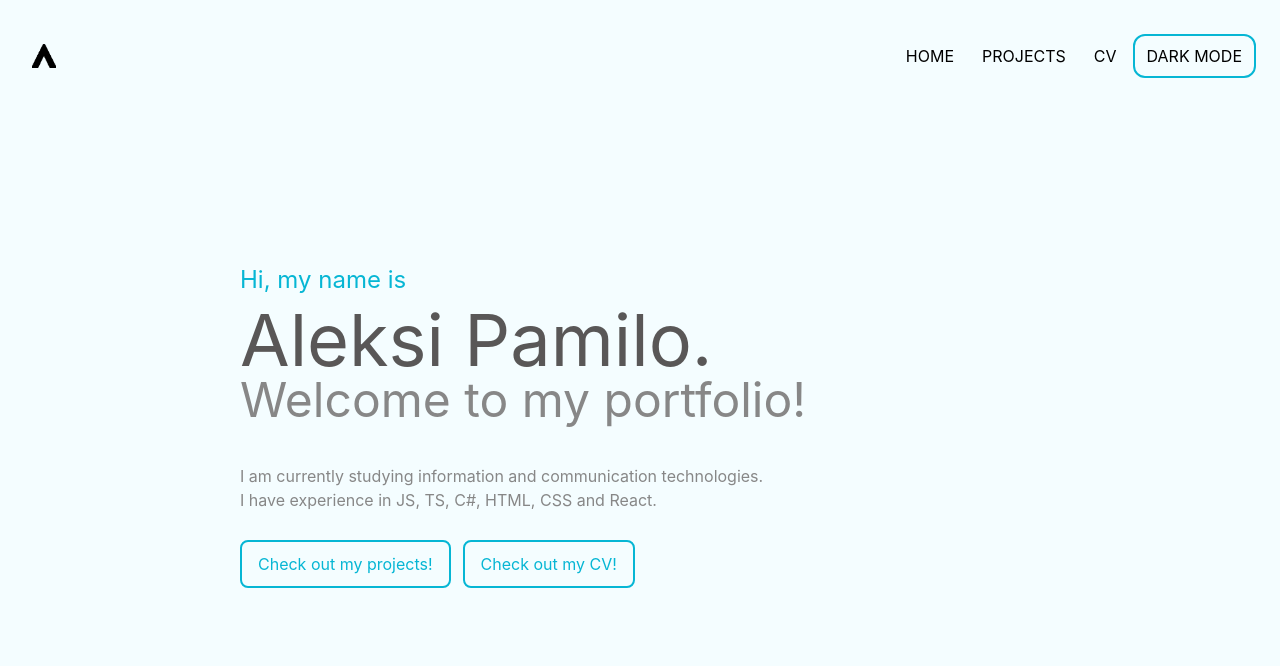
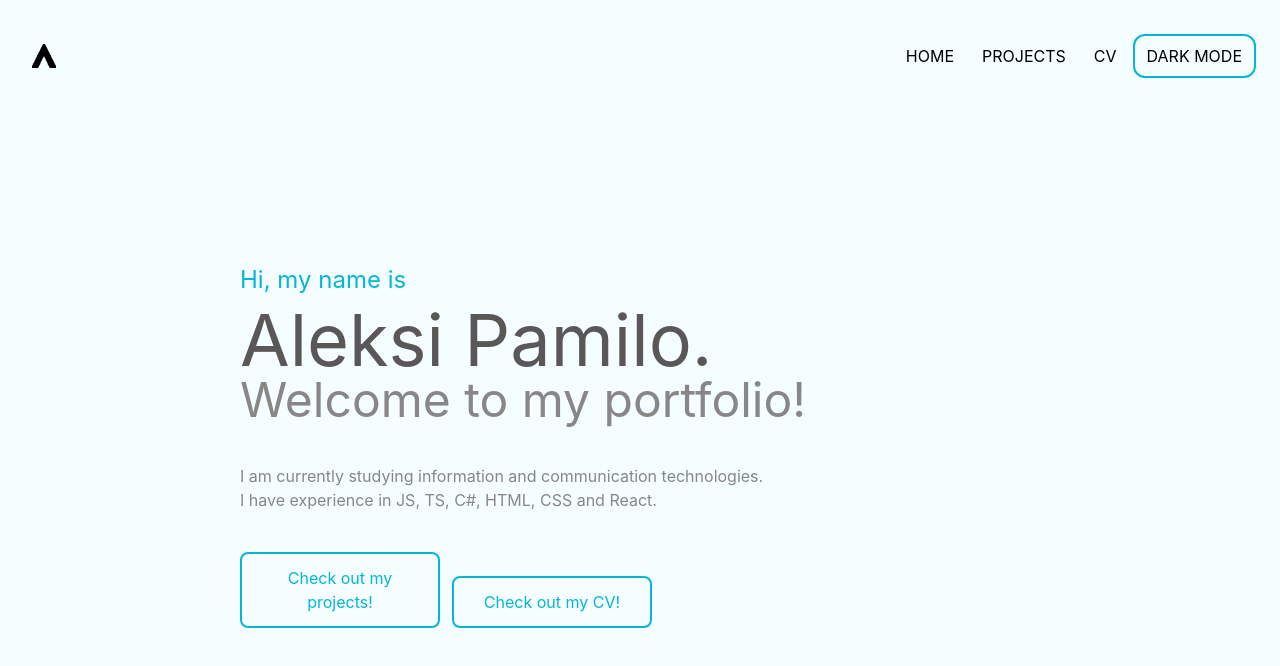
Before and after one commit to AleksiPamilo/Portfolio, a React (Create React App) app: page / in a window 1280 px wide. Shown: the top 666 px of the page. Built offline with nearby package versions, Linux system fonts and the light colour scheme.

Commit message:
Fixed Landing Page Buttons

```diff
--- a/src/components/sites/LandingPage/Main.tsx
+++ b/src/components/sites/LandingPage/Main.tsx
@@ -14,8 +14,8 @@ const LandingPage: React.FC<LandingPageProps> = () => {
       <h1 className="name mt-2 text-5xl md:text-7xl">Aleksi Pamilo.</h1>
       <h2 className="secondary-txt text-3xl md:text-5xl">Welcome to my portfolio!</h2>
       <p className="secondary-txt mt-10 mb-10">I am currently studying information and communication technologies.<br />I have experience in JS, TS, C#, HTML, CSS and React.</p>
-      <Link to="/projects" className="py-3 px-4 rounded-lg border-2 text-cyan-500 border-cyan-500 mr-3 hover:text-white hover:bg-cyan-500 transition ease-in-out duration-500">Check out my projects!</Link>
-      <Link to="/cv" className="py-3 px-4 rounded-lg border-2 text-cyan-500 border-cyan-500 mr-3 hover:text-white hover:bg-cyan-500 transition ease-in-out duration-500">Check out my CV!</Link>
+      <Link to="/projects" className="inline-block py-3 px-4 w-[200px] text-center rounded-lg border-2 text-cyan-500 border-cyan-500 mr-3 mb-3 hover:text-white hover:bg-cyan-500 transition ease-in-out duration-500">Check out my projects!</Link>
+      <Link to="/cv" className="inline-block py-3 px-4 w-[200px] text-center rounded-lg border-2 text-cyan-500 border-cyan-500 mr-3 hover:text-white hover:bg-cyan-500 transition ease-in-out duration-500">Check out my CV!</Link>
     </div>
   )
 }
```
